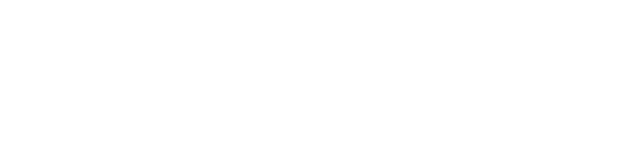
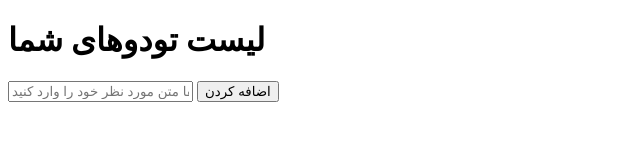
Before and after one commit to ashkanjaycob/TodoAppFa, a plain HTML site: page index.html in a window 1280 px wide. Shown: the whole page, without its empty margins (0-640 px from the left). Drawn offline with Linux system fonts and the light colour scheme.

Commit message:
add container & input Section

```diff
--- a/index.html
+++ b/index.html
@@ -5,5 +5,18 @@
     <meta name="viewport" content="width=device-width, initial-scale=1.0" />
     <title>لیست تودو ها</title>
   </head>
-  <body></body>
+  <body>
+    <div class="container">
+      <h1>لیست تودوهای شما</h1>
+
+      <div class="inputsContainer">
+        <input
+          type="text"
+          id="inputTodo"
+          placeholder="لطفا متن مورد نظر خود را وارد کنید ... "
+        />
+        <button id="addTodo">اضافه کردن</button>
+      </div>
+    </div>
+  </body>
 </html>
```
